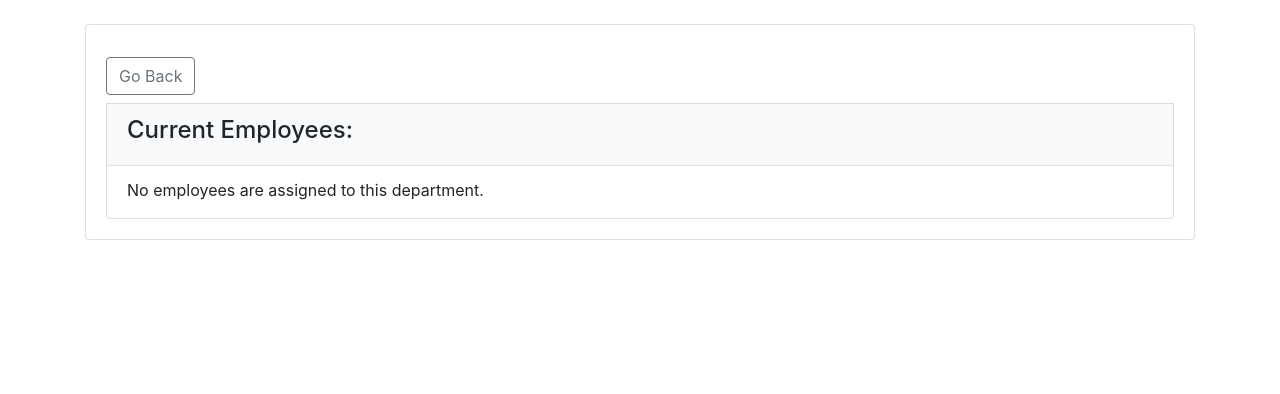
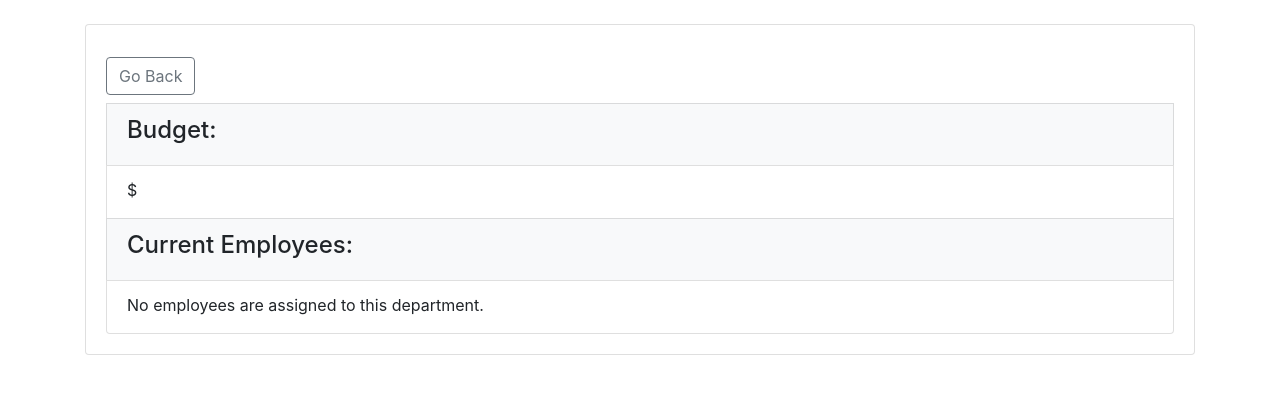
Before and after one commit to raving-remoras/bangazon-workflow, a Django app: template agileHR/templates/agileHR/department_detail.html in a window 1280 px wide. Shown: the part 56-450 px from the top of the page. Run offline with Django 3.2, Linux system fonts and the light colour scheme; the template is opened without the code that fills it, so the values that code supplies are empty; some libraries are stand-ins or nearby versions.

Commit message:
added budget to department details page

```diff
--- a/agileHR/templates/agileHR/department_detail.html
+++ b/agileHR/templates/agileHR/department_detail.html
@@ -1,4 +1,5 @@
 {% extends "agileHR/index.html" %}
+{% load humanize %}
 
 {% block content %}
 <div class="card mx-auto" style="width: 50 rem;">
@@ -7,6 +8,16 @@
             <div class="text-center"><h2>{{department.name|upper}}</h2></div>
         </div>
     <h5><a class="btn btn-outline-secondary" href="{% url 'agileHR:department' %}">Go Back</a></h5>
+    <div class="list-group-item bg-light">
+        <div class="d-flex w-100 justify-content-between">
+            <h4>Budget:</h4>
+        </div>
+    </div>
+    <div class="list-group-item">
+        <div class="d-flex w-100 justify-content-between">
+            <p class="mb-1">${{department.budget|intcomma}}</p>
+        </div>
+    </div>
     <div class="list-group-item bg-light">
         <div class="d-flex w-100 justify-content-between">
             <h4>Current Employees:</h4>
```
